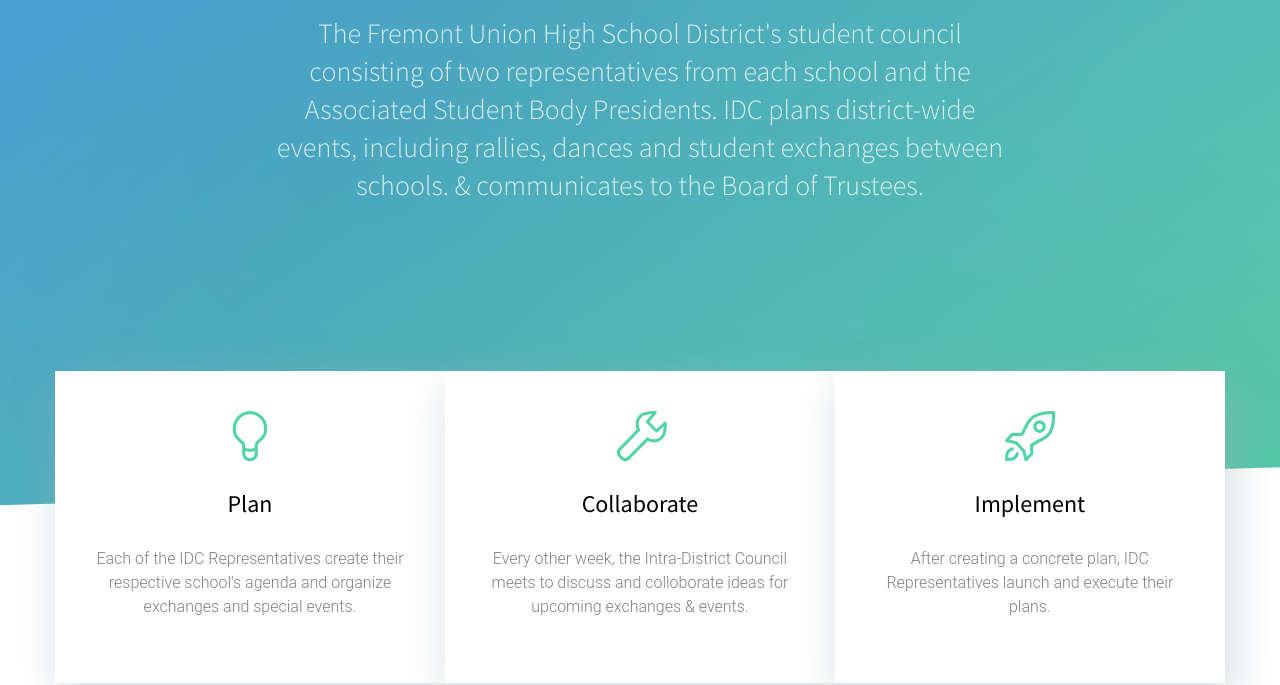
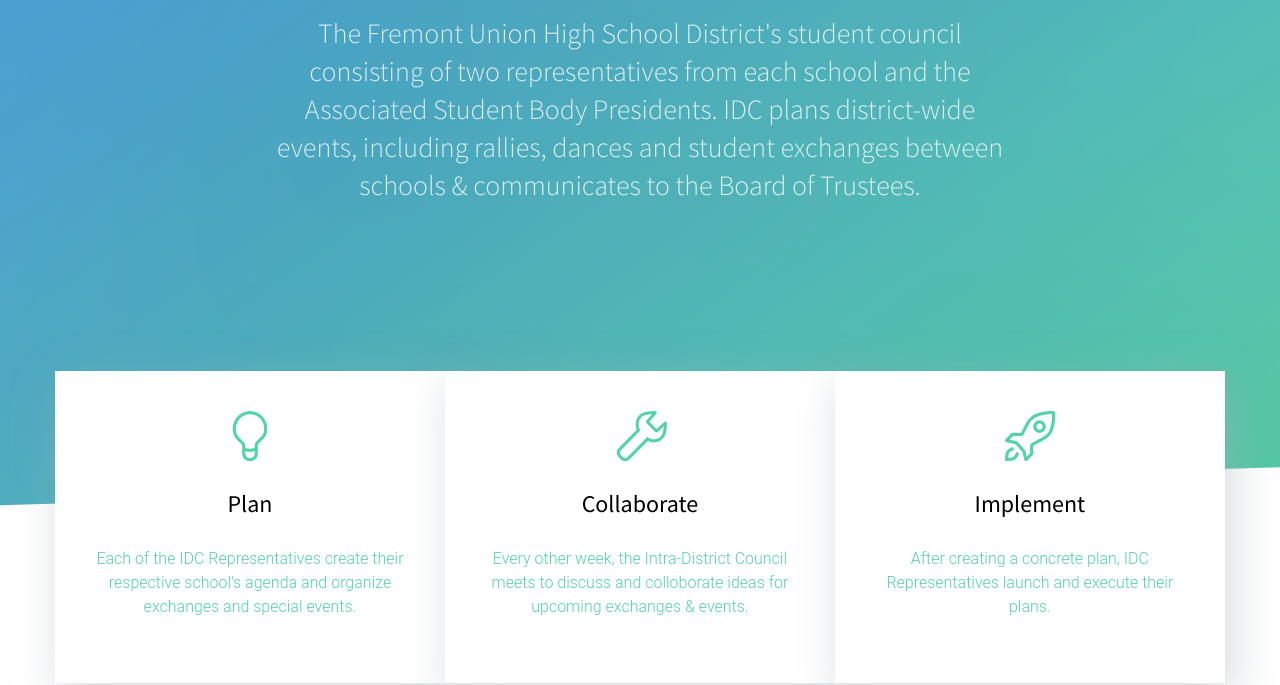
Before and after one commit to ruchiishahh/idc, a plain HTML site: page index.html in a window 1280 px wide. Shown: the part 379-1064 px from the top of the page. Drawn offline with Linux system fonts and the light colour scheme; some packages are replaced by stand-ins of ours; no server answers; files whose address does not match are found by name.

Commit message:
changed pics

```diff
--- a/index.html
+++ b/index.html
@@ -208,6 +208,7 @@
 		            <li><a href="#" data-nav-section="services"><span>Meeting Minutes</span></a></li>
 		            <li><a href="#" data-nav-section="about"><span>ASB Resources</span></a></li>
 		            <li><a href="#" data-nav-section="contact"><span>Contact</span></a></li>
+
 		          </ul>
 		        </div>
 			    </nav>
@@ -223,7 +224,7 @@
 					<div class="row">
 						<div class="col-md-8 col-md-offset-2">
 							<h1 class="to-animate">Intra-District Council</h1>
-							<h2 class="to-animate">The Fremont Union High School District's student council consisting of two representatives from each school and the Associated Student Body Presidents. IDC plans district-wide events, including rallies, dances and student exchanges between schools. & communicates to the Board of Trustees.</h2>
+							<h2 class="to-animate">The Fremont Union High School District's student council consisting of two representatives from each school and the Associated Student Body Presidents. IDC plans district-wide events, including rallies, dances and student exchanges between schools & communicates to the Board of Trustees.</h2>
 						</div>
 					</div>
 				</div>
@@ -235,33 +236,33 @@
 	<section id="fh5co-intro">
 		<div class="container">
 			<div class="row row-bottom-padded-lg">
-				<div class="fh5co-block to-animate" style="background-image: url(images/img_7.jpg);">
+				<div class="fh5co-block to-animate" style="background-image: url(images/plan.jpg);">
 					<div class="overlay-darker"></div>
 					<div class="overlay"></div>
 					<div class="fh5co-text">
 						<i class="fh5co-intro-icon icon-bulb"></i>
 						<h2>Plan</h2>
-						<p style="color: gray"> Each of the IDC Representatives create their respective school's agenda and organize exchanges and special events.</p>
+						<p> Each of the IDC Representatives create their respective school's agenda and organize exchanges and special events.</p>
 
 					</div>
 				</div>
-				<div class="fh5co-block to-animate" style="background-image: url(images/img_8.jpg);">
+				<div class="fh5co-block to-animate" style="background-image: url(images/meet.jpg);">
 					<div class="overlay-darker"></div>
 					<div class="overlay"></div>
 					<div class="fh5co-text">
 						<i class="fh5co-intro-icon icon-wrench"></i>
 						<h2>Collaborate</h2>
-						<p style="color: gray" style="font-family: Georgia, serif">Every other week, the Intra-District Council meets to discuss and colloborate ideas for upcoming exchanges & events.</p>
+						<p>Every other week, the Intra-District Council meets to discuss and colloborate ideas for upcoming exchanges & events.</p>
 
 					</div>
 				</div>
-				<div class="fh5co-block to-animate" style="background-image: url(images/img_10.jpg);">
+				<div class="fh5co-block to-animate" style="background-image: url(images/implement.jpg);">
 					<div class="overlay-darker"></div>
 					<div class="overlay"></div>
 					<div class="fh5co-text">
 						<i class="fh5co-intro-icon icon-rocket"></i>
 						<h2>Implement</h2>
-						<p style="color: gray">After creating a concrete plan, IDC Representatives launch and execute their plans.</p>
+						<p>After creating a concrete plan, IDC Representatives launch and execute their plans.</p>
 						<!--<p><a href="#" class="btn btn-primary">Learn More</a></p> -->
 					</div>
 				</div>
@@ -833,7 +834,7 @@
 		<div class="container">
 			<div class="row">
 				<div class="col-md-12 section-heading text-center">
-					<h2 class="to-animate">IDC Calendar</h2>
+					<h2 class="to-animate" id="calendar">IDC Calendar</h2>
 						<div class="row">
 							<div class="col-md-8 col-md-offset-2 subtext to-animate">
 								<h3>Learn about our upcoming events and activities.</h3>
@@ -844,6 +845,7 @@
 				</div>
 			</div>
 		</div>
+
 
 
 
```
Also changed, not shown: images/implement.jpg (added), images/meet.jpg (added), images/plan.jpg (added).
